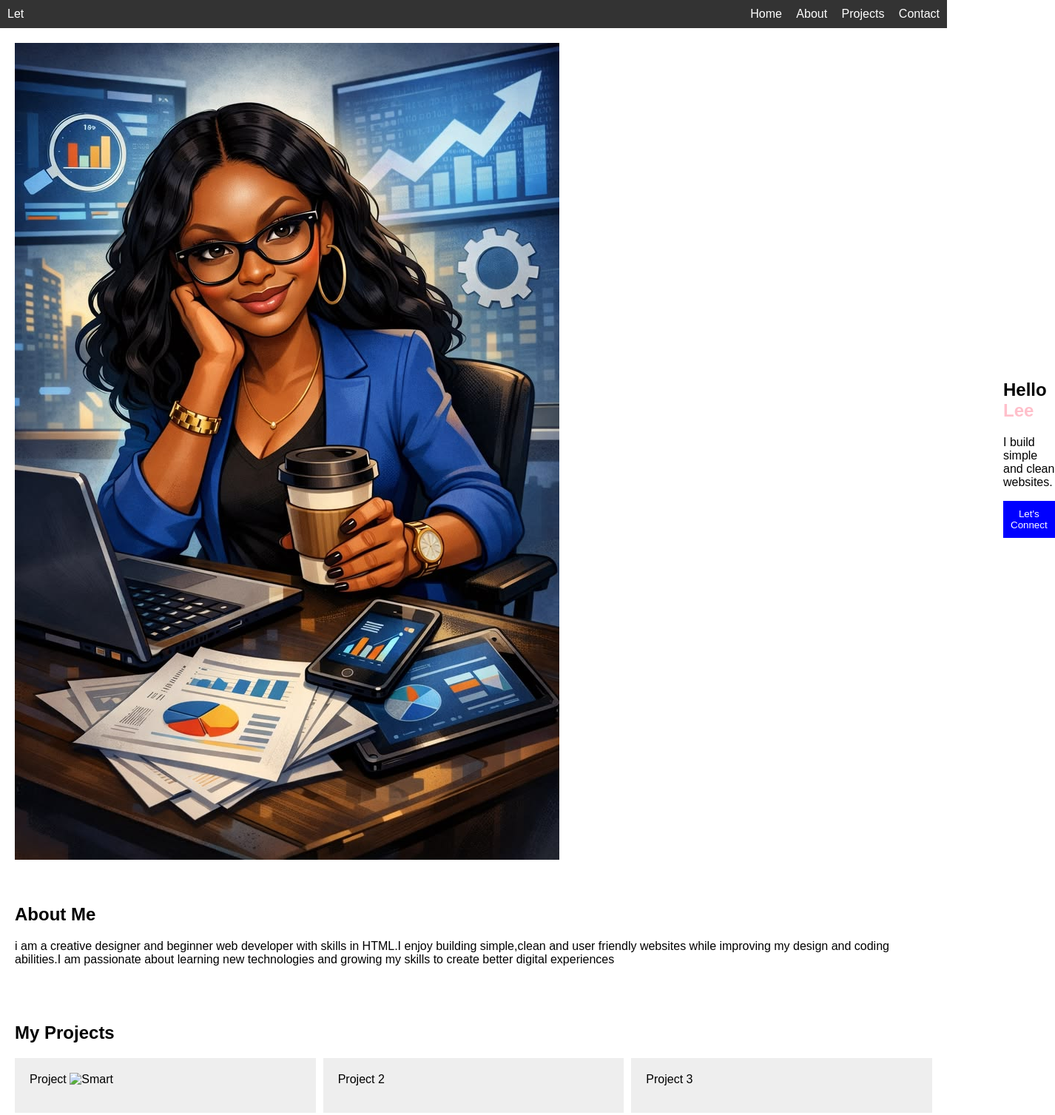
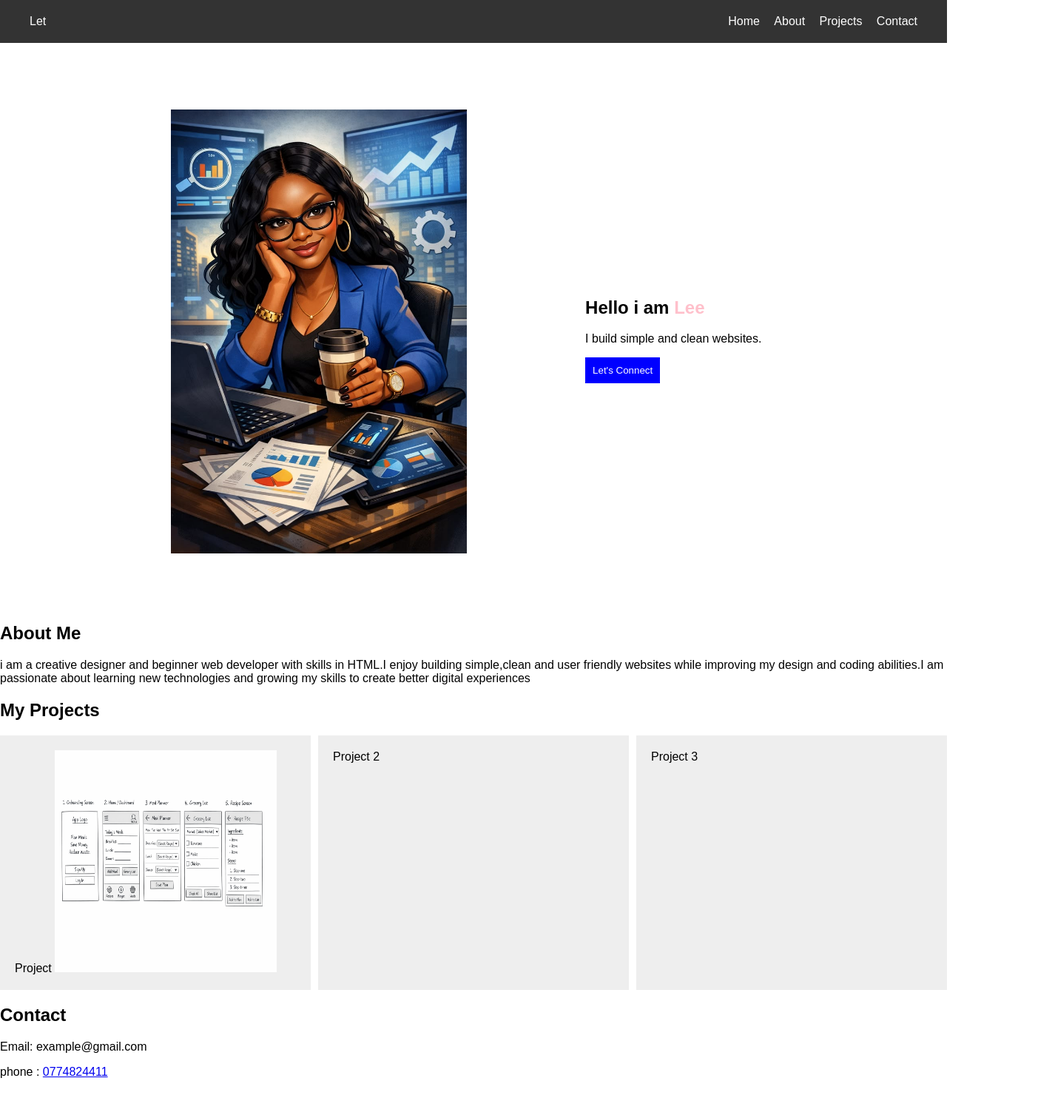
Before and after one commit to liosathomas73-blip/PORTFOLIO, a plain HTML site: page portfolio.html in a window 1280 px wide. Shown: the top 1507 px of the page at 74% size, 1426 px wide, since content can reach past the window. After the commit the page ends 1474 px from the top, so only its background shows below. Drawn offline with Linux system fonts and the light colour scheme; files whose address does not match are found by name.

Commit message:
first commit

```diff
--- a/portfolio.html
+++ b/portfolio.html
@@ -18,9 +18,14 @@
 </nav>
 
 <section id="home" class="container">
+    <div>
     <img src="download.jpg">
-    <div>
-        <h1>Hello <span class="lee">Lee</span></h1>
+
+    </div>
+
+    <div class = "hero">
+        <h1>Hello i am <span class="lee">Lee</span></h1>
+
         <p>I build simple and clean websites.</p>
         <button>Let's Connect</button>
     </div>
@@ -36,7 +41,7 @@
     <h2>My Projects</h2>
     <div class="projects">
         <div class= "card">Project
-            <img src="sma.png" alt="Smart" width="300" height="300">
+            <img src="c:\Users\HomePC\Downloads\Wireframe sketches of a meal app.png" alt="Smart" width="300" height="300">
         </div>
         <div class="card">Project 2
             <p></p>
--- a/style.css
+++ b/style.css
@@ -2,6 +2,7 @@
 body {
     font-family: Arial;
     margin: 0;
+
 }
 
 nav {
@@ -9,7 +10,7 @@ nav {
     justify-content: space-between;
     background: #333;
     color: white;
-    padding: 10px;
+    padding: 20px 40px;
 }
 
 nav a {
@@ -17,21 +18,27 @@ nav a {
     margin-left: 15px;
     text-decoration: none;
 }
+.hero{
+    padding: 10px 20px;
+}
+
 
 .container {
     display: flex;
+    justify-content: space-evenly;
     align-items: center;
-    padding: 20px;
+    margin: 90px;
 }
 
 .container img {
-    width: 800px;
+    width: 400px;
     height: 400;
-    margin-right: 600px;
+
 }
 
 h1 span {
     color:pink;
+
 }
 
 .lee{
@@ -39,7 +46,8 @@ h1 span {
 }
 
 .section {
-    padding: 20px;
+    padding: margin right;
+
 }
 
 .projects {
```
Also changed, not shown: Wireframe sketches of a meal app.png (added).
